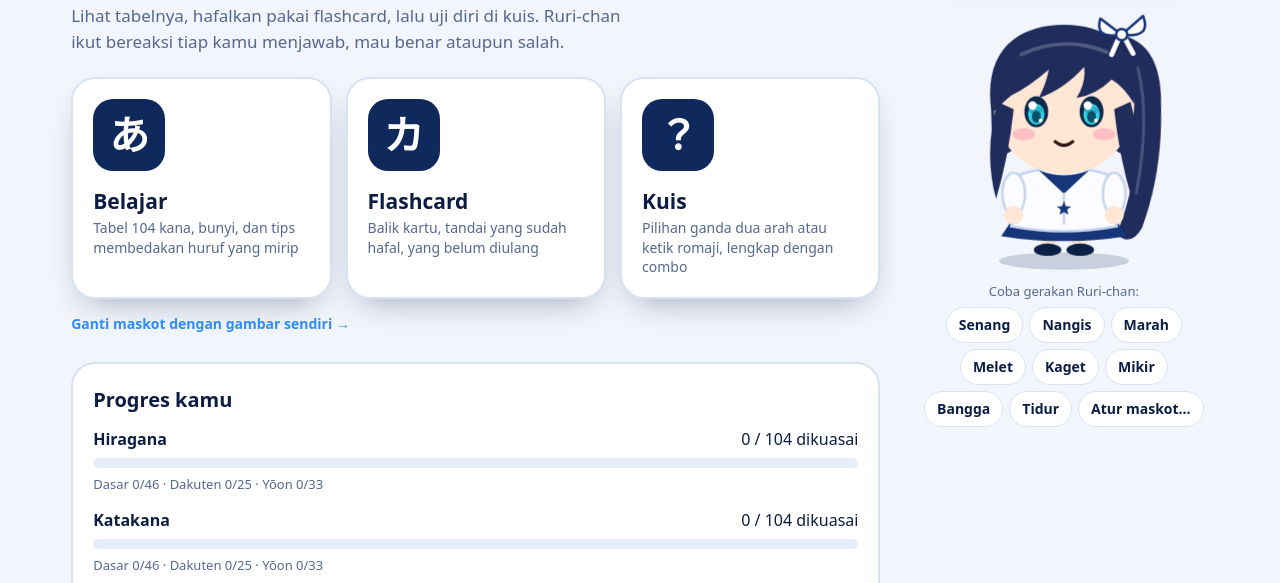
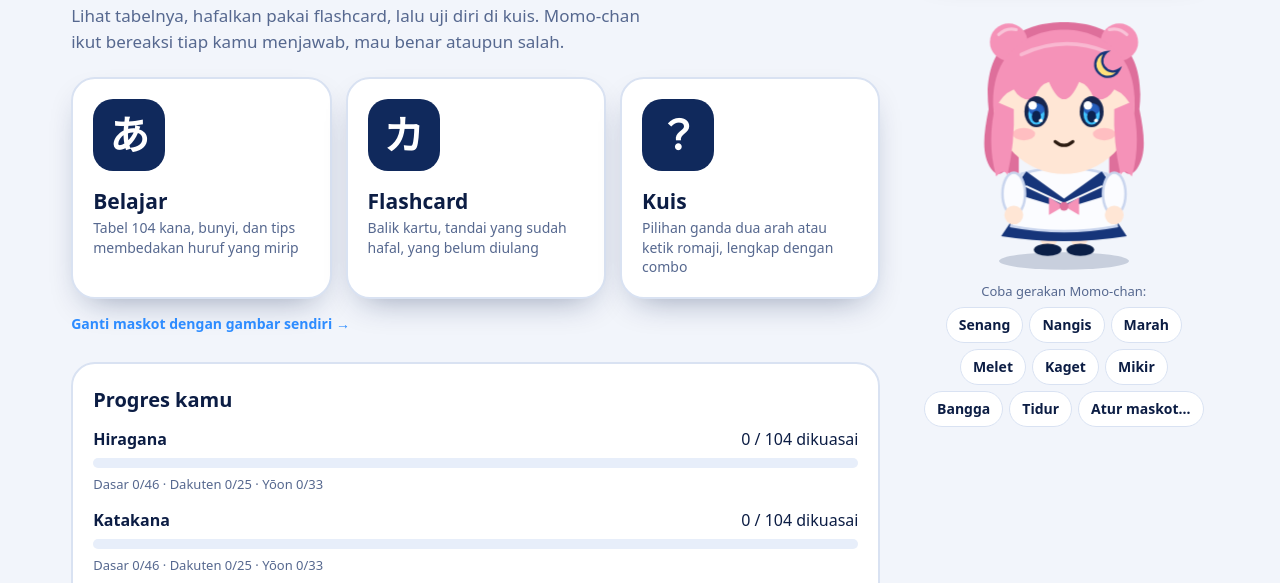
Before and after one commit to juanchristofel001-gif/hiragana, a plain HTML site: page index.html in a window 1280 px wide. Shown: the part 217-800 px from the top of the page. Drawn offline with Linux system fonts and the light colour scheme; a web font is replaced by a local one.

Commit message:
Maskot baru: Momo-chan (rambut pink, mata biru)
Co-Authored-By: Claude Opus 5.5 <noreply@anthropic.com>
Claude-Session: https://claude.ai/code/session_012Xq8gKR5xUKAQkTvKVMyZu

```diff
--- a/index.html
+++ b/index.html
@@ -10,7 +10,7 @@
 <style>
 /* VOICE: ramah dan lembut, seperti buku latihan kana yang ditemani teman kecil
    IDEA: kertas latihan kana (renshū-chō): kotak dengan garis bantu bersilang
-   PICTURE: Ruri-chan, maskot chibi orisinal yang bereaksi di setiap layar
+   PICTURE: Momo-chan, maskot chibi orisinal yang bereaksi di setiap layar
    COLOUR and TYPE: biru tua + putih, aksen biru terang & koral; Zen Maru Gothic
    LAYOUT: panel kerja di kiri, maskot menempel di kanan; di HP maskot jadi strip atas */
 :root{color-scheme:light dark;
@@ -290,8 +290,8 @@ main{grid-area:main}
 <div class="wrap">
 <aside class="buddy">
   <div class="bubble in" id="bubble" aria-live="polite">Halo!</div>
-  <div class="kana" id="kana" role="button" tabindex="0" aria-label="Colek Ruri-chan" data-m="idle"></div>
-  <div class="moods" id="moods"><span>Coba gerakan Ruri-chan:</span>
+  <div class="kana" id="kana" role="button" tabindex="0" aria-label="Colek Momo-chan" data-m="idle"></div>
+  <div class="moods" id="moods"><span>Coba gerakan Momo-chan:</span>
     <button class="mchip" data-mood="happy">Senang</button><button class="mchip" data-mood="cry">Nangis</button>
     <button class="mchip" data-mood="angry">Marah</button><button class="mchip" data-mood="tongue">Melet</button>
     <button class="mchip" data-mood="shock">Kaget</button><button class="mchip" data-mood="think">Mikir</button>
@@ -302,7 +302,7 @@ main{grid-area:main}
 <main>
   <section class="view" id="v-menu">
     <h1>Hiragana dan katakana, sedikit demi sedikit.</h1>
-    <p class="lead">Lihat tabelnya, hafalkan pakai flashcard, lalu uji diri di kuis. Ruri-chan ikut bereaksi tiap kamu menjawab, mau benar ataupun salah.</p>
+    <p class="lead">Lihat tabelnya, hafalkan pakai flashcard, lalu uji diri di kuis. Momo-chan ikut bereaksi tiap kamu menjawab, mau benar ataupun salah.</p>
     <div class="modes">
       <a class="mode" href="#belajar"><b class="gl">あ</b><span><strong>Belajar</strong><small>Tabel 104 kana, bunyi, dan tips membedakan huruf yang mirip</small></span></a>
       <a class="mode" href="#flashcard"><b class="gl">カ</b><span><strong>Flashcard</strong><small>Balik kartu, tandai yang sudah hafal, yang belum diulang</small></span></a>
@@ -405,13 +405,13 @@ const rec=(sc,h,ok)=>{const k=sc+':'+h,s=stats[k]||{c:0,w:0};ok?s.c++:s.w++;stat
 const poolItems=()=>ITEMS.filter(i=>sel.has(i.row));
 const speak=t=>{try{const u=new SpeechSynthesisUtterance(t);u.lang='ja-JP';u.rate=.8;speechSynthesis.cancel();speechSynthesis.speak(u)}catch(e){}};
 
-/* ---------- Ruri-chan (maskot orisinal) ---------- */
-const SK='#ffe6d5',HR='#1f2c5c',NV='#16357a',NVD='#0b1f47',DK='#2b1a10';
+/* ---------- Momo-chan (maskot orisinal) ---------- */
+const SK='#ffe6d5',HR='#f592b8',HRD='#de6f9b',NV='#16357a',NVD='#0b1f47',DK='#2b1a10';
 const P=(d,f,x='')=>`<path d="${d}" fill="${f}" ${x}/>`;
 const L=(d,w=3,c=DK)=>`<path d="${d}" fill="none" stroke="${c}" stroke-width="${w}" stroke-linecap="round" stroke-linejoin="round"/>`;
 const star=(cx,cy,R,r)=>{let d='';for(let i=0;i<10;i++){const a=Math.PI/5*i-Math.PI/2,q=i%2?r:R;d+=(i?'L':'M')+(cx+q*Math.cos(a)).toFixed(1)+' '+(cy+q*Math.sin(a)).toFixed(1)}return d+'Z'};
 const spark=(x,y,s)=>P(`M${x} ${y-s}Q${x} ${y} ${x+s} ${y}Q${x} ${y} ${x} ${y+s}Q${x} ${y} ${x-s} ${y}Q${x} ${y} ${x} ${y-s}Z`,'#ffd257','class="spk"');
-const eye=(x,dx=0,dy=0)=>`<ellipse cx="${x}" cy="106" rx="9.5" ry="12.5" fill="#0d2a4a"/><ellipse cx="${x+dx}" cy="${108+dy}" rx="6.5" ry="8.5" fill="#33d6e6"/><ellipse cx="${x+dx}" cy="${105+dy}" rx="5.5" ry="3.5" fill="#1497b8" opacity=".55"/><ellipse cx="${x+dx}" cy="${110+dy}" rx="3.6" ry="4.8" fill="#0b4f6e"/><circle cx="${x-3+dx}" cy="${101+dy}" r="3.4" fill="#fff"/><circle cx="${x+3.5+dx}" cy="${113+dy}" r="1.5" fill="#fff"/>`;
+const eye=(x,dx=0,dy=0)=>`<ellipse cx="${x}" cy="106" rx="9.5" ry="12.5" fill="#16264f"/><ellipse cx="${x+dx}" cy="${108+dy}" rx="6.5" ry="8.5" fill="#41c4ff"/><ellipse cx="${x+dx}" cy="${104+dy}" rx="6.5" ry="4.8" fill="#2257b8" opacity=".9"/><ellipse cx="${x+dx}" cy="${110+dy}" rx="3.6" ry="4.8" fill="#0b2350"/><circle cx="${x-3+dx}" cy="${101+dy}" r="3.4" fill="#fff"/><circle cx="${x+3.5+dx}" cy="${113+dy}" r="1.5" fill="#fff"/>`;
 const happyEyes=L('M69 108 Q78 97 87 108',3.6)+L('M113 108 Q122 97 131 108',3.6);
 const bigSmile=P('M89 126 Q100 128 111 126 Q110 141 100 142 Q90 141 89 126Z','#b5323e')+P('M93 136 Q100 131 107 136 Q104 142 100 142 Q96 142 93 136Z','#ff8fa3');
 const FACE={
@@ -436,18 +436,19 @@ const FACE={
    +'<text class="zz" x="140" y="72" font-size="16">z</text><text class="zz" x="150" y="58" font-size="20" style="animation-delay:.8s">z</text><text class="zz" x="160" y="44" font-size="24" style="animation-delay:1.6s">Z</text>'
 };
 const SVG=`<svg viewBox="0 0 200 232" aria-hidden="true"><ellipse cx="100" cy="224" rx="52" ry="7" fill="rgba(15,42,92,.18)"/><g class="bodyg">
-<g class="pony">${P('M126 44 Q178 36 180 100 Q184 152 170 198 Q162 214 150 204 Q168 152 158 106 Q152 70 126 60Z',HR)}${L('M160 70 Q172 110 164 170',2.5,'rgba(255,255,255,.18)')}</g>
-${P('M42 104 C36 54 66 36 100 36 C134 36 164 54 158 104 L157 136 Q148 144 140 136 L140 116 L60 116 L60 136 Q52 144 43 136Z',HR)}
+${P('M40 104 C34 52 66 34 100 34 C134 34 166 52 160 104 C164 124 166 140 158 152 Q152 160 146 152 Q143 161 136 156 L136 118 L64 118 L64 156 Q57 161 54 152 Q48 160 42 152 C34 140 36 124 40 104Z',HRD)}
+<circle cx="56" cy="50" r="15" fill="${HR}"/><circle cx="144" cy="50" r="15" fill="${HR}"/>${L('M48 44 Q54 38 62 40',2.5,'rgba(255,255,255,.45)')}${L('M136 40 Q144 38 150 44',2.5,'rgba(255,255,255,.45)')}
 <rect x="81" y="198" width="14" height="16" rx="6" fill="${SK}"/><rect x="105" y="198" width="14" height="16" rx="6" fill="${SK}"/>
 <ellipse cx="87" cy="217" rx="11" ry="5" fill="${NVD}"/><ellipse cx="113" cy="217" rx="11" ry="5" fill="${NVD}"/>
 ${P('M62 188 L138 188 L150 206 Q100 214 50 206Z',NV)}
 ${P('M66 156 Q100 146 134 156 L142 198 Q100 206 58 198Z','#fbfcff','stroke="#c9d5ee" stroke-width="2"')}
-${P('M80 153 L100 172 L120 153 Q100 161 80 153Z',NV)}${L('M100 172 L100 196',2,'#c9d5ee')}${P(star(100,184,6,2.6),NV)}
+${P('M70 154 L100 176 L130 154 Q138 163 135 173 L100 184 L65 173 Q62 163 70 154Z',NV)}${L('M70 166 L100 180 L130 166',1.6,'#fff')}
+${P('M100 182 L88 175 L88 189Z M100 182 L112 175 L112 189Z',HR)}<circle cx="100" cy="182" r="3.5" fill="${HRD}"/>
 <circle cx="100" cy="100" r="56" fill="${SK}"/>
-${P('M47 98 Q36 140 46 176 Q56 142 60 104Z',HR)}${P('M153 98 Q164 140 154 176 Q144 142 140 104Z',HR)}
-${P('M44 106 C40 58 72 40 104 40 C134 40 158 58 156 100 Q148 86 138 80 Q126 92 110 95 Q118 82 116 70 Q100 88 80 95 Q86 83 88 72 Q72 86 58 93 Q52 98 44 106Z',HR)}
-${L('M66 60 Q100 44 134 58',3,'rgba(255,255,255,.22)')}
-<g transform="translate(146 44)"><path d="M0 0 L-17 -13 Q-22 4 0 0Z M0 0 L17 -15 Q24 3 0 0Z" fill="#fff" stroke="${NV}" stroke-width="2" stroke-linejoin="round"/><path d="M-2 2 L-8 16 M2 2 L9 15" stroke="#fff" stroke-width="4" stroke-linecap="round"/><circle r="4.5" fill="#fff" stroke="${NV}" stroke-width="2"/></g>
+${P('M46 98 Q38 130 46 158 Q52 151 55 157 Q61 130 60 104Z',HR)}${P('M154 98 Q162 130 154 158 Q148 151 145 157 Q139 130 140 104Z',HR)}
+${P('M44 106 C40 58 72 40 100 40 C128 40 160 58 156 106 Q150 92 140 88 Q134 98 124 96 Q120 84 112 82 Q106 96 100 96 Q94 96 88 82 Q80 84 76 96 Q66 98 60 88 Q50 92 44 106Z',HR)}
+${L('M66 60 Q100 44 134 58',3,'rgba(255,255,255,.35)')}
+${P('M134 58 a10 10 0 1 0 10 14 a8 8 0 1 1 -10 -14Z','#ffe17a',`stroke="${NV}" stroke-width="1.8"`)}
 <g class="blush"><ellipse cx="68" cy="124" rx="9" ry="5"/><ellipse cx="132" cy="124" rx="9" ry="5"/></g>
 <g id="face"></g>
 <g class="arm armL"><ellipse cx="60" cy="172" rx="9" ry="17" fill="#fbfcff" stroke="#c9d5ee" stroke-width="2"/><circle cx="60" cy="189" r="7.5" fill="${SK}"/></g>
@@ -631,7 +632,7 @@ const d2b=d=>{const i=d.indexOf(','),mime=(d.slice(0,i).match(/data:([^;]+)/)||[
 function renderCM(){$('#dlg').innerHTML=`<h2 style="font-size:24px">Maskot custom</h2>
  <p class="note">Upload gambar dari perangkatmu. PNG transparan paling bagus, GIF juga bisa. Mood yang kosong memakai gambar <b>Utama</b>; gerakan dan efeknya tetap jalan. Gambar hanya tersimpan di browser ini. Pakai <b>Ekspor</b> lalu <b>Impor</b> untuk memindahkannya ke perangkat lain.</p>
  ${CM.noDb?'<p class="tip">Browser ini tidak mengizinkan penyimpanan (mungkin mode incognito). Gambar akan hilang saat halaman ditutup.</p>':''}
- <label class="tg"><input type="checkbox" id="cmOn" ${CM.on?'checked':''}> Pakai maskot custom (matikan untuk kembali ke Ruri-chan)</label>
+ <label class="tg"><input type="checkbox" id="cmOn" ${CM.on?'checked':''}> Pakai maskot custom (matikan untuk kembali ke Momo-chan)</label>
  <div class="slots">${SLOTS.map(([k,l])=>`<div class="slot"><div class="pv">${CM.urls[k]?`<img src="${CM.urls[k]}" alt="">`:'kosong'}</div><b>${l}</b>
    <label class="btn ghost sm up">${CM.urls[k]?'Ganti':'Pilih gambar'}<input type="file" accept="image/*" data-slot="${k}" hidden></label>${CM.urls[k]?`<button type="button" class="link" data-del="${k}">Hapus</button>`:''}</div>`).join('')}</div>
  <div class="row3"><button type="button" class="btn ghost" data-export>Ekspor maskot</button><label class="btn ghost up">Impor file<input type="file" accept=".json,application/json" data-import hidden></label></div>
```
